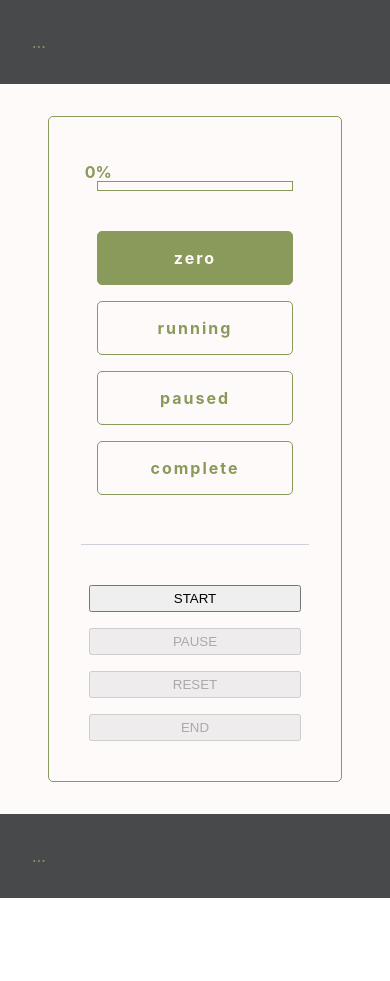
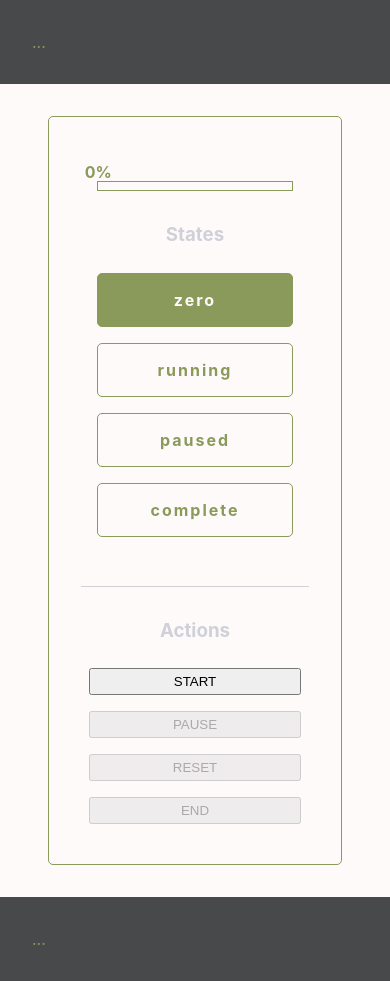
Before and after one commit to mbwatson/state-machine-progress-bar, a React (Create React App) app: page / in a window 390 px wide. Before the commit the page ends 898 px from the top, so only its background shows below. Built offline with nearby package versions, Linux system fonts and the light colour scheme.

Commit message:
add headings for states and actions
and align breakpoints

```diff
--- a/src/components/fsm/fsm.js
+++ b/src/components/fsm/fsm.js
@@ -27,7 +27,7 @@ const StateList = styled.div(
         display: flex;
         flex-direction: column;
         justify-content: center;
-        @media (min-width: 500px) {
+        @media (min-width: 768px) {
             flex-direction: row;
         }
     `
@@ -60,7 +60,7 @@ const ActionButtons = styled.div`
     display: flex;
     flex-direction: column;
     justify-content: center;
-    @media (min-width: 600px) {
+    @media (min-width: 768px) {
         flex-direction: row;
     }
 `
@@ -82,6 +82,12 @@ const Divider = styled.div(
         width: 100%;
         border-bottom: 1px solid ${ theme.palette.silver };
         margin: ${ theme.spacing } auto;
+    `
+)
+
+const Heading = styled.h3(
+    ({ theme }) => `
+        color: ${ theme.palette.silver };
     `
 )
 
@@ -181,6 +187,7 @@ export const Fsm = props => {
         <MachineWrapper>
             <ProgressBar percentage={ progress } />
 
+            <Heading>States</Heading>
             <StateList>
                 {
                     Object.keys(machine.flow).map(s => (
@@ -191,6 +198,7 @@ export const Fsm = props => {
 
             <Divider />
 
+            <Heading>Actions</Heading>
             <ActionButtons>
                 {
                     machine.actions.map(action => {
```
